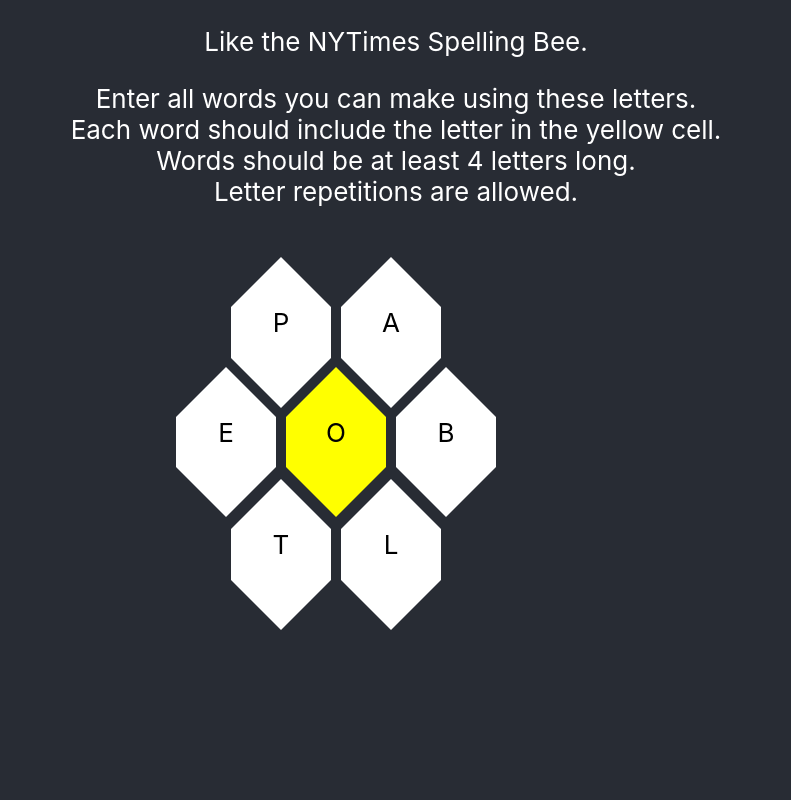
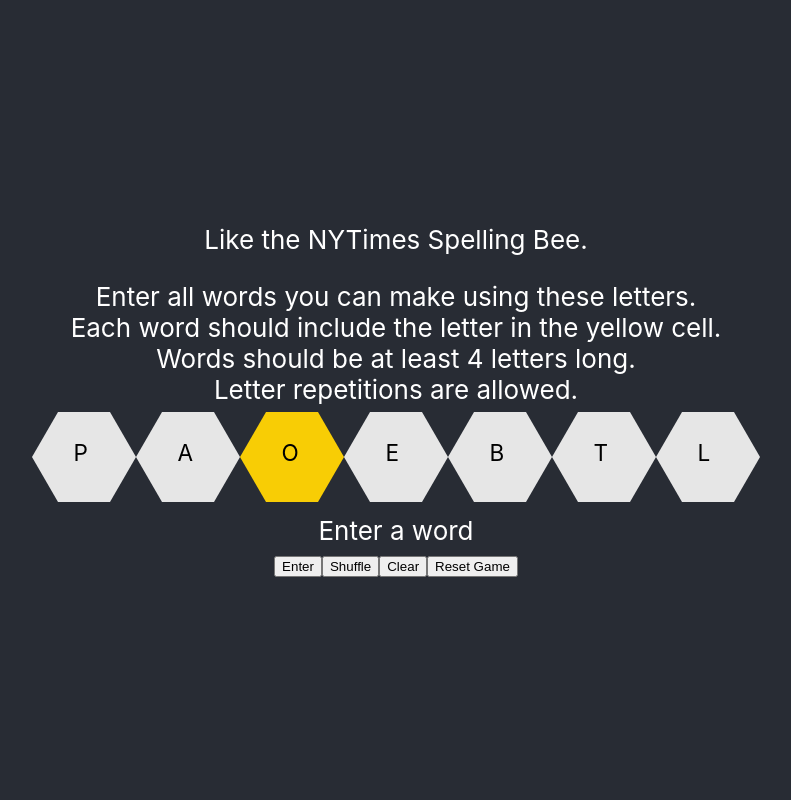
Before and after one commit to devj1988/spellingBeeApp, a React (Create React App) app: page / in a window 1280 px wide. Shown: the top 800 px of the page, without its empty margins (244-1035 px from the left). Built offline with nearby package versions, Linux system fonts and the light colour scheme.

Commit message:
made hexagons using svg, need to position them correctly

```diff
--- a/src/Cell.tsx
+++ b/src/Cell.tsx
@@ -1,4 +1,5 @@
 import React from "react";
+import "./cell.css";
 
 export interface CellProps {
     isCenter: boolean;
@@ -9,63 +10,14 @@ export interface CellProps {
 export class Cell extends React.Component<CellProps> {
 
     render() {
-        const width = 100;
-        const color = this.props.isCenter ? "yellow" : "white";
-        const sideLength = Math.sqrt(((width / 2) ** 2) * 2);
-
-        // return (
-        //     <div style={{
-        //         width: 40,
-        //         height: 40,
-        //         backgroundColor: this.props.isCenter ? "yellow" : "white",
-        //         borderWidth: 5,
-        //         borderColor: "black",
-        //         borderStyle: "solid",
-        //         textAlign: "center",
-        //         verticalAlign: "middle",
-        //         color: "black",
-        //         fontSize: "xx-large"
-        //     }} onClick={() => { this.props.handleClick(this.props.letter) }}>
-        //         {this.props.letter}
-        //     </div>
-        // )
+        const polygonClass = this.props.isCenter ? "polygon-center" : "polygon-outer";
 
         return (
-            <div >
-                <div style={{
-                    width: 0,
-                    height: 0,
-                    borderTop: `${width / 2}px solid transparent`,
-                    borderBottom: `${width / 2}px solid ${color}`,
-                    borderLeft: `${width / 2}px solid transparent`,
-                    borderRight: `${width / 2}px solid transparent`,
-                    pointerEvents: "none"
-                }
-                }></div>
-                <div style={{
-                    width,
-                    height: sideLength - 20,
-                    backgroundColor: color,
-                    textAlign: "center",
-                    marginRight: 10,
-                    pointerEvents: "none"
-                }} >
-                    <span style={{
-                        pointerEvents: "auto",
-                        color: "black"
-
-                    }}onClick={() => { this.props.handleClick(this.props.letter) }}>{this.props.letter}</span></div>
-                <div style={{
-                    width: 0,
-                    height: 0,
-                    borderTop: `${width / 2}px solid ${color}`,
-                    borderBottom: `${width / 2}px solid transparent`,
-                    borderLeft: `${width / 2}px solid transparent`,
-                    borderRight: `${width / 2}px solid transparent`,
-                    pointerEvents: "none"
-                }
-                }></div>
-            </div>);
-
+            <svg className="cell" width={104} height={104} viewBox="0 0 120 103.92304845413263" onClick={() => { this.props.handleClick(this.props.letter) }}>
+                <polygon points="0,51.96152422706631 30,0 90,0 120,51.96152422706631 90,103.92304845413263 30,103.92304845413263"
+                    stroke="transparent" className={polygonClass}></polygon>
+                <text x="40%" y="55%" style={{ color: "black" }}>{this.props.letter}</text>
+            </svg>
+        );
     }
 }
--- a/src/Grid.tsx
+++ b/src/Grid.tsx
@@ -1,7 +1,6 @@
 import React, { useState } from "react";
 import { Cell } from "./Cell";
 import { UserControls } from "./UserControls";
-import { Hex } from "./Hex";
 import * as _ from "lodash";
 
 export interface GridProps {
@@ -90,7 +89,7 @@ export const Grid = ({ center, sides, possibleWords }: GridProps) => {
         isCenter={true}
         handleClick={handleCellClick}></Cell>;
     const top = _.slice(cellArray, 0, 2);
-    const bottom = _.slice(cellArray, -2);
+    const bottom = _.slice(cellArray, -4);
     const middle = [cellArray[2], centerCell, cellArray[3]];
 
     return (
@@ -110,28 +109,12 @@ export const Grid = ({ center, sides, possibleWords }: GridProps) => {
                     handleClick={handleCellClick} />
                 {cellArray}
             </div> */}
-            <div style={{
-                display: "flex",
-                flexDirection: "column"
-            }}>
-                <div style={{
-                    display: "flex",
-                    pointerEvents:"none"
-                    }}>{top}</div>
-                <div style={{
-                    display: "flex",
-                    position: "relative",
-                    bottom: 141,
-                    left: -55,
-                    pointerEvents:"none"
-                }}>{middle}</div>
-                <div style={{
-                    display: "flex",
-                    position: "relative",
-                    bottom: 279,
-                    pointerEvents:"none"
-                }}>{bottom}</div>
+            <div>
+                {top}
+                {centerCell}
+                {bottom}
             </div>
+            <div>
                 <UserControls handleSubmit={submit}
                     handleJuggle={juggle}
                     handleClear={clearCurrentWord}
@@ -139,6 +122,7 @@ export const Grid = ({ center, sides, possibleWords }: GridProps) => {
                     handleReset={resetGame}
                     isNewGame={!(wordsFound.length === possibleWords.length)}
                 ></UserControls>
+            </div>
             <div>
                 <div style={{
                     backgroundColor: wordsFound.length === possibleWords.length ?
--- /dev/null
+++ b/src/cell.css
@@ -0,0 +1,19 @@
+/* .cell-center {
+    fill: #f8cd05;
+} */
+
+/* .cell-outer {
+    fill: #e6e6e6;
+} */
+
+.polygon-center {
+    fill: #f8cd05;
+}
+
+/* .cell :nth-child(3) {
+
+} */
+
+.polygon-outer {
+    fill: #e6e6e6;
+}
```
Also changed, not shown: src/App.css (line endings or trailing spaces). Lines whose indentation alone changed are shown as unchanged.
